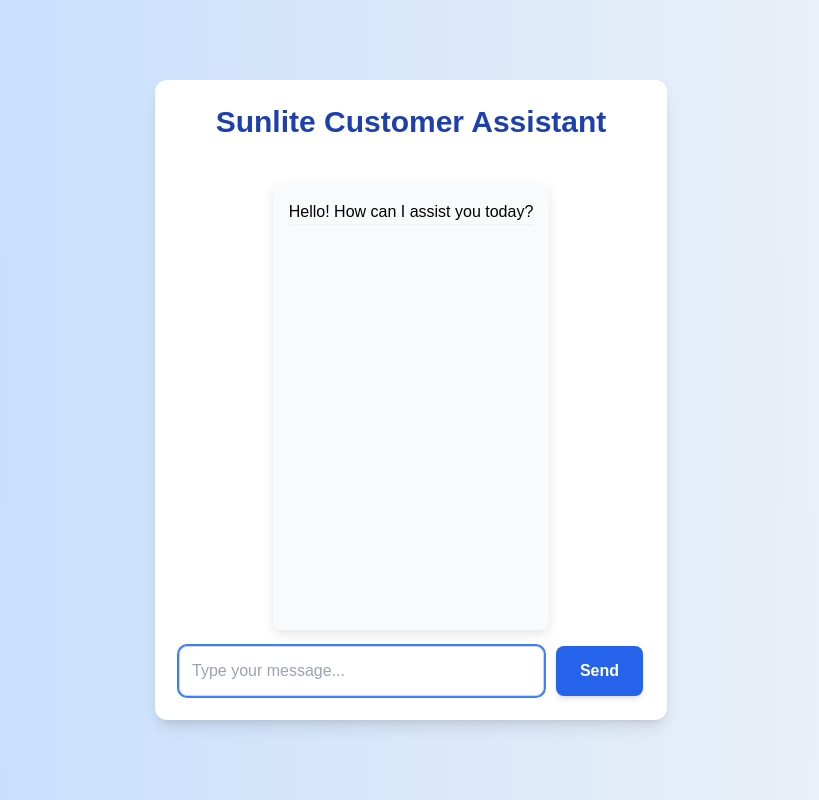
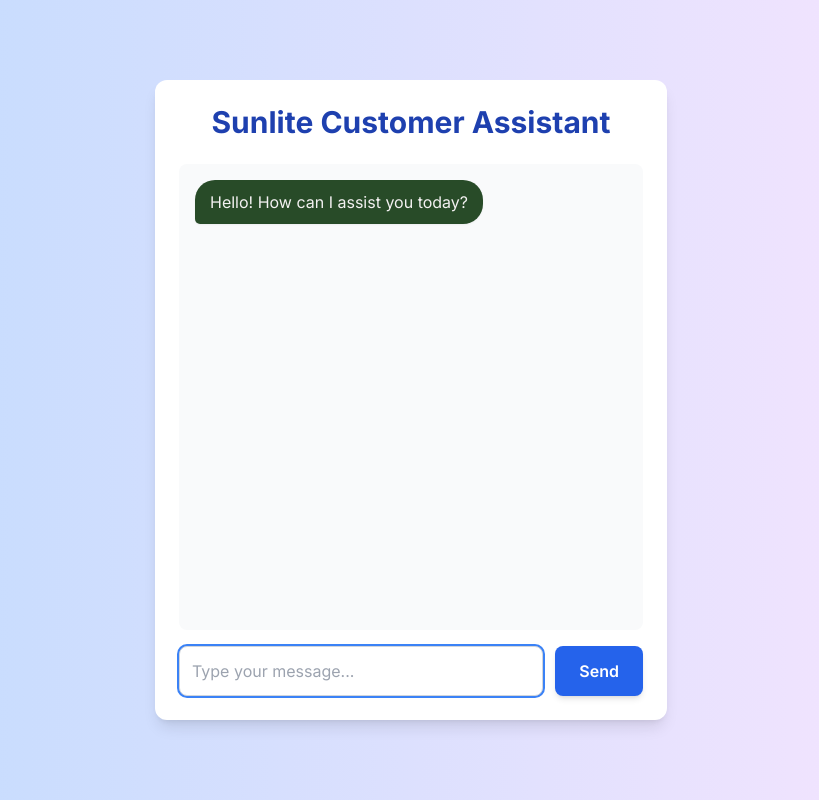
Before and after one commit to elbewhy/AI-Customer-Assistant-Chatbot, a Flask app: page / in a window 1280 px wide. Shown: the whole page, without its empty margins (229-1048 px from the left). Run offline with Flask 2, Linux system fonts and the light colour scheme; some libraries are stand-ins or nearby versions.

Commit message:
Refactor chat styles and add scrollbar customization
Updated styles for chat interface, including scrollbar customization and message bubble adjustments.

```diff
--- a/static/css/style.css
+++ b/static/css/style.css
@@ -1,131 +1,43 @@
-/* GENERAL LAYOUT */
 body {
-    font-family: Arial, sans-serif;
-    background-color: #f3f4f6;
-    margin: 0;
-    padding: 0;
+    font-family: 'Inter', sans-serif;
+    background-color: #fae5fe;
 }
-
-/* MAIN CONTAINER */
 .chat-container {
-    max-width: 700px;
-    margin: 0 auto;
-    margin-top: 20px;
-    background: white;
-    border-radius: 12px;
-    box-shadow: 0 4px 12px rgba(0,0,0,0.1);
-    display: flex;
-    flex-direction: column;
-    height: 90vh;
+    max-height: 70vh; /* Limit chat history height */
+    overflow-y: auto; /* Enable scrolling */
+    scroll-behavior: smooth; /* Smooth scrolling for new messages */
 }
-
-/* HEADER */
-.chat-header {
-    background: #1e293b;
-    padding: 20px;
-    border-radius: 12px 12px 0 0;
-    text-align: center;
+.message-bubble {
+    max-width: 80%;
+    padding: 10px 15px;
+    border-radius: 20px;
+    margin-bottom: 10px;
+    line-height: 1.5;
 }
-
-.chat-header h2 {
+.user-message {
+    background-color: #007bff; /* Blue for user */
     color: white;
-    margin: 0;
-    font-size: 20px;
+    align-self: flex-end;
+    border-bottom-right-radius: 5px; /* Slightly less rounded */
 }
-
-/* CHAT BOX */
-.chat-box {
-    flex: 1;
-    padding: 20px;
-    overflow-y: auto;
+.ai-message {
+    background-color: #284b28; /* Light gray for AI */
+    color: #f3f1f1;
+    align-self: flex-start;
+    border-bottom-left-radius: 5px; /* Slightly less rounded */
 }
-
-/* MESSAGES */
-.message {
-    margin-bottom: 18px;
-    max-width: 85%;
-    padding: 12px 16px;
+/* Custom scrollbar for Webkit browsers */
+.chat-container::-webkit-scrollbar {
+    width: 8px;
+}
+.chat-container::-webkit-scrollbar-track {
+    background: #e8ec9c;
+    border-radius: 20px;
+}
+.chat-container::-webkit-scrollbar-thumb {
+    background: #888;
     border-radius: 10px;
-    font-size: 15px;
-    line-height: 1.4;
 }
-
-.user-message {
-    background: #2563eb;
-    color: white;
-    margin-left: auto;
-    border-radius: 12px 12px 0 12px;
+.chat-container::-webkit-scrollbar-thumb:hover {
+    background: #555;
 }
-
-.bot-message {
-    background: #e5e7eb;
-    color: #111827;
-    border-radius: 12px 12px 12px 0;
-}
-
-/* TYPING INDICATOR */
-.typing {
-    padding: 10px 20px;
-    font-size: 14px;
-    color: #666;
-}
-
-.hidden {
-    display: none;
-}
-
-/* INPUT AREA */
-.chat-form {
-    display: flex;
-    gap: 8px;
-    padding: 15px;
-    background: #f8fafc;
-    border-top: 1px solid #e5e7eb;
-}
-
-.chat-input {
-    flex: 1;
-    padding: 14px 16px;
-    font-size: 15px;
-    border: 2px solid #cbd5e1;
-    border-radius: 8px;
-    outline: none;
-}
-
-.chat-input:focus {
-    border-color: #2563eb;
-}
-
-/* SEND BUTTON */
-.send-btn {
-    background: #2563eb;
-    color: white;
-    padding: 14px 20px;
-    font-size: 15px;
-    font-weight: bold;
-    border: none;
-    border-radius: 8px;
-    cursor: pointer;
-    white-space: nowrap;
-}
-
-.send-btn:hover {
-    background: #1d4ed8;
-}
-
-/* 🔥 FIX FOR YOUR ISSUE: MOBILE SEND BUTTON CUT OFF */
-@media (max-width: 480px) {
-    .chat-form {
-        padding: 10px;
-    }
-
-    .chat-input {
-        font-size: 14px;
-        padding: 12px;
-    }
-
-    .send-btn {
-        padding: 12px 16px;
-        font-size: 14px;
-    }
-}
```
